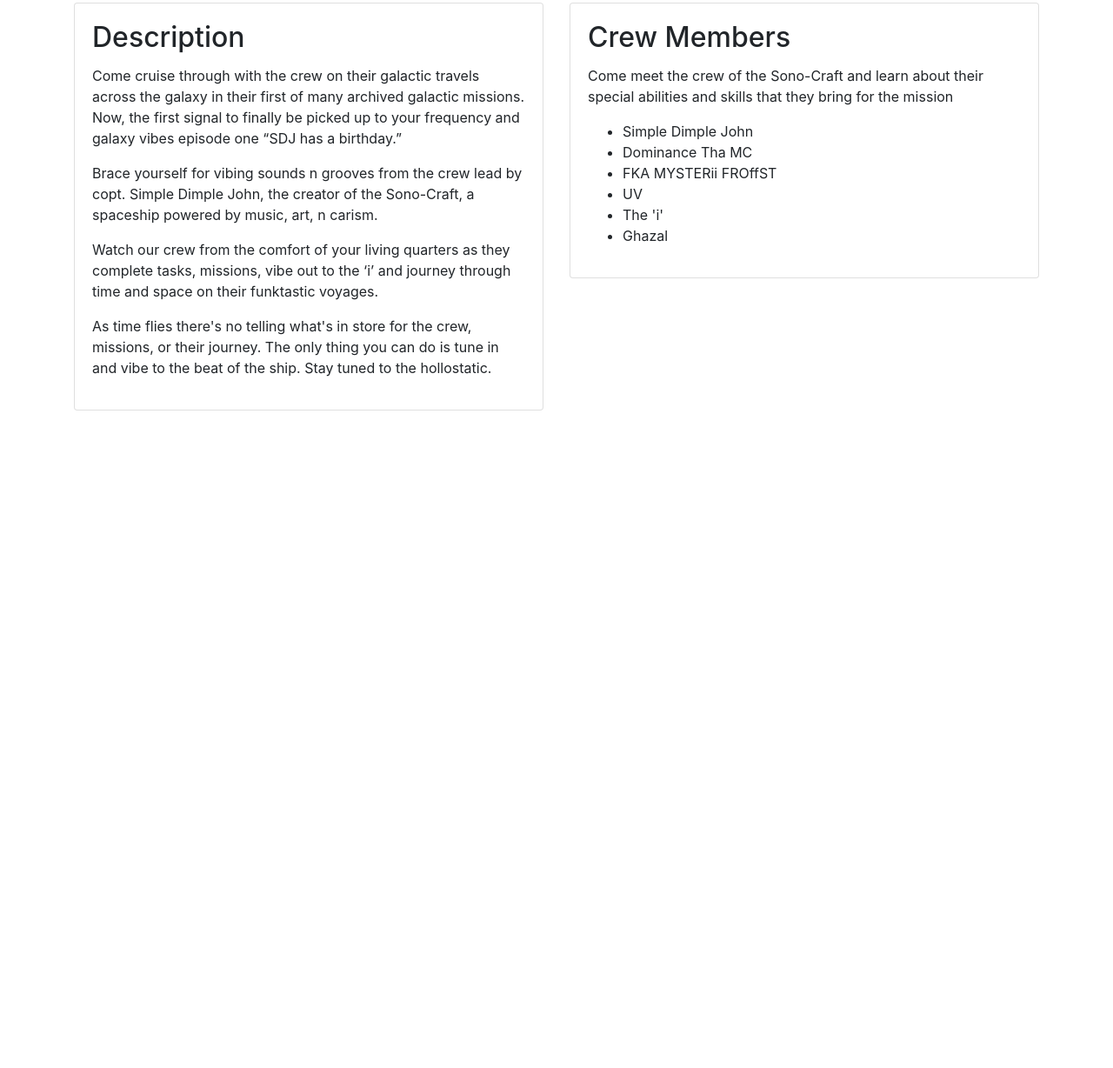
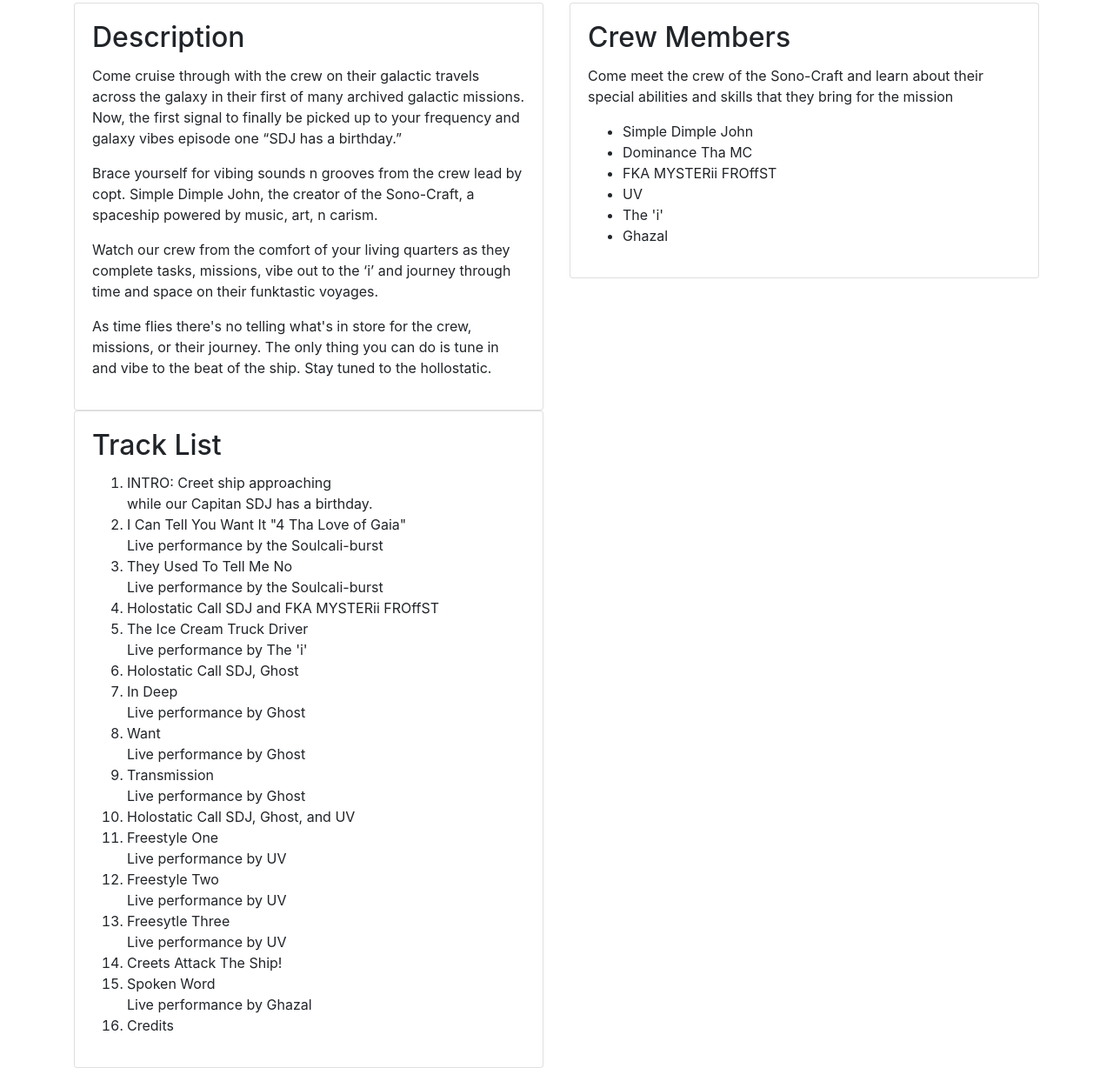
Before and after one commit to simpledimplejohn/aagtw2, a plain HTML site: page index.html in a window 1280 px wide. Shown: the part 311-1539 px from the top of the page at 87% size. Before the commit the page ends 800 px from the top, so only its background shows below. Drawn offline with nearby package versions, Linux system fonts and the light colour scheme.

Commit message:
add tracks card to index file

```diff
--- a/index.html
+++ b/index.html
@@ -41,6 +41,44 @@
         </div>
       </div>
     </div>
+    <div class="row">
+      <div class="col-6">
+        <div class="card">
+          <div class="card-body">
+            <h2 class="card-title">Track List</h2>
+            <ol>
+              <li>INTRO: Creet ship approaching<br>
+              while our Capitan SDJ has a birthday.</li>
+              <li>I Can Tell You Want It "4 Tha Love of Gaia"<br>
+              Live performance by the Soulcali-burst</li>
+              <li>They Used To Tell Me No<br>
+              Live performance by the Soulcali-burst</li>
+              <li>Holostatic Call SDJ and FKA MYSTERii FROffST</li>
+              <li>The Ice Cream Truck Driver<br>
+              Live performance by The 'i'</li>
+              <li>Holostatic Call SDJ, Ghost</li>
+              <li>In Deep<br>
+              Live performance by Ghost</li>
+              <li>Want<br>
+              Live performance by Ghost</li>
+              <li>Transmission<br>
+              Live performance by Ghost</li>
+              <li>Holostatic Call SDJ, Ghost, and UV</li>
+              <li>Freestyle One<br>
+              Live performance by UV</li>
+              <li>Freestyle Two<br>
+              Live performance by UV</li>
+              <li>Freesytle Three<br>
+              Live performance by UV</li>
+              <li>Creets Attack The Ship!</li>
+              <li>Spoken Word<br>
+              Live performance by Ghazal</li>
+              <li>Credits</li>
+            </ol>
+          </div>
+        </div>
+      </div>
+    </div>
 
   </div>
 
```
